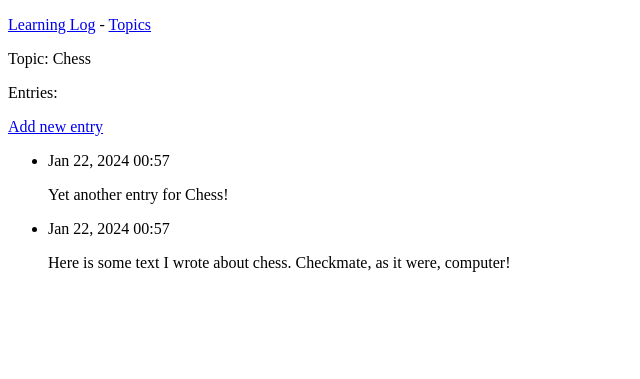
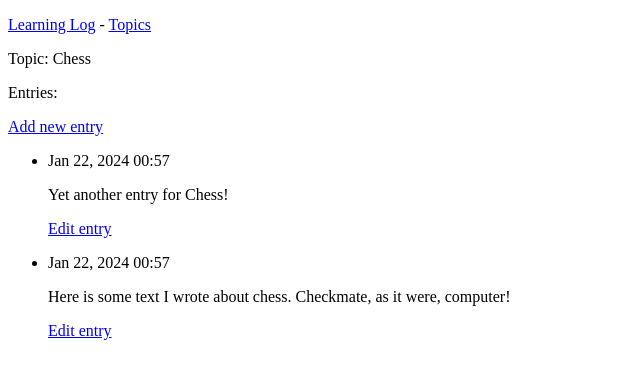
Before and after one commit to ericgraham3/learning_log, a Django app: page /topics/3/ in a window 1280 px wide. Shown: the top 379 px of the page, without its empty margins (0-640 px from the left). Run offline with Django 5.2, Linux system fonts and the light colour scheme; data comes from the database, SQL or seed files in the repository; both versions use the stored data as it was after the commit.

Commit message:
added functionality to edit entries

```diff
--- a/learning_logs/templates/learning_logs/topic.html
+++ b/learning_logs/templates/learning_logs/topic.html
@@ -20,6 +20,9 @@
         <li>
             <p>{{ entry.date_added|date:'M d, Y H:i' }}</p>
             <p>{{ entry.text|linebreaks }}</p>
+            <p>
+                <a href="{%  url 'learning_logs:edit_entry' entry.id %}">
+                    Edit entry</a></p>
         </li>
     {% empty %}
         <li>There are no entries for this topic yet.</li>
--- a/learning_logs/urls.py
+++ b/learning_logs/urls.py
@@ -16,4 +16,6 @@ urlpatterns = [
     path('new_topic/', views.new_topic, name='new_topic'),
     # Page for adding a new entry
     path('new_entry/<int:topic_id>/', views.new_entry, name='new_entry'),
+    # Page for editing an entry
+    path('edit_entry/<int:entry_id>/', views.edit_entry, name='edit_entry'),
 ]
--- a/learning_logs/views.py
+++ b/learning_logs/views.py
@@ -1,6 +1,6 @@
 from django.shortcuts import render, redirect
 
-from .models import Topic
+from .models import Topic, Entry
 from .forms import TopicForm, EntryForm
 
 
@@ -59,3 +59,22 @@ def new_entry(request, topic_id):
     # display a blank or invalid form
     context = {'topic': topic, 'form': form}
     return render(request, 'learning_logs/new_entry.html', context)
+
+
+def edit_entry(request, entry_id):
+    """Edit a specific entry"""
+    entry = Entry.objects.get(id=entry_id)
+    topic = entry.topic
+
+    if request.method != 'POST':
+        # Initial request, pre-fill form with current entry
+        form = EntryForm(instance=entry)
+    else:
+        # POST data submitted, process data
+        form = EntryForm(instance=entry, data=request.POST)
+        if form.is_valid():
+            form.save()
+            return redirect('learning_logs:topic', topic_id=topic.id)
+
+    context = {'entry': entry, 'topic': topic, 'form': form}
+    return render(request, 'learning_logs/edit_entry.html', context)
```
Also changed, not shown: learning_logs/templates/learning_logs/edit_entry.html (added, +23 -0 lines), db.sqlite3.
